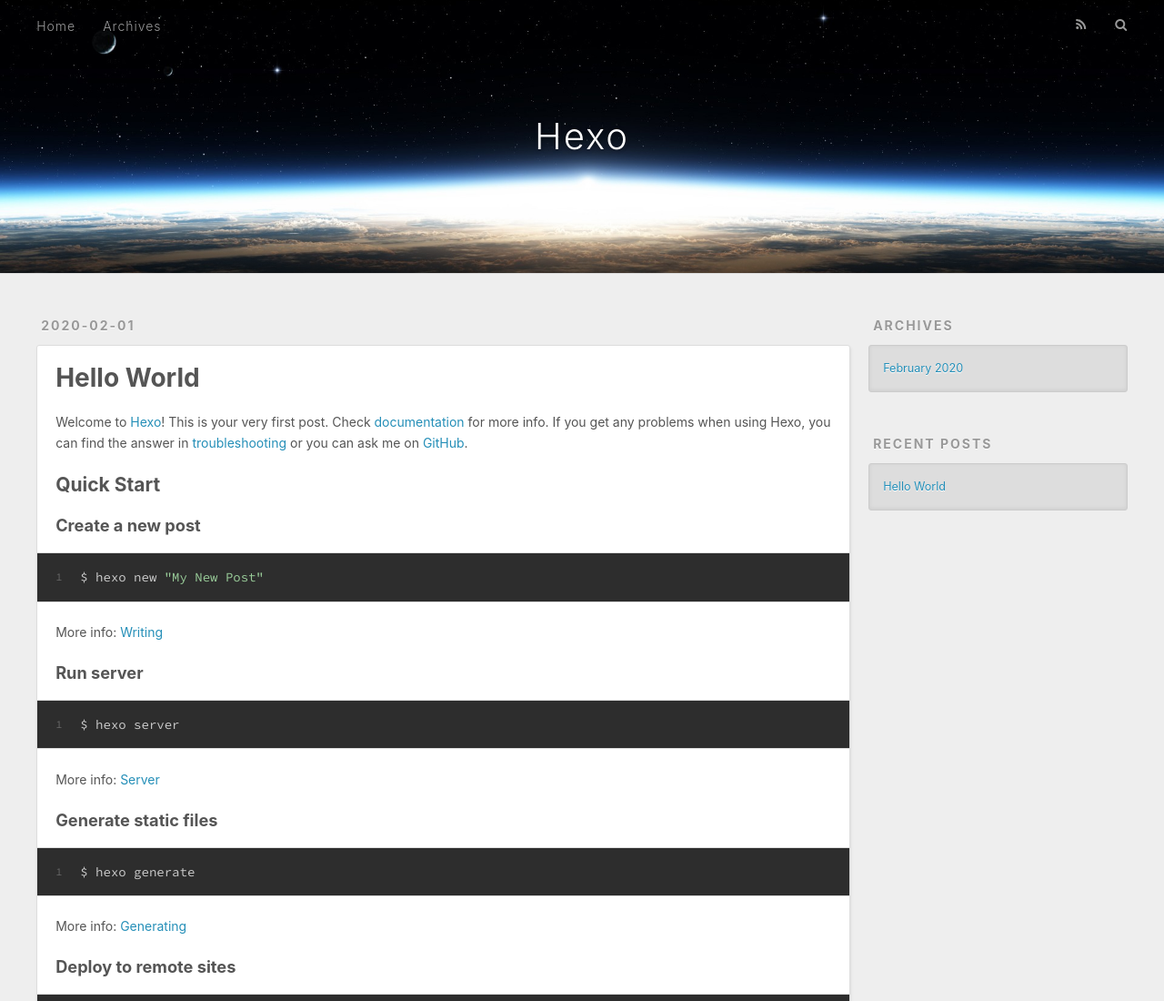
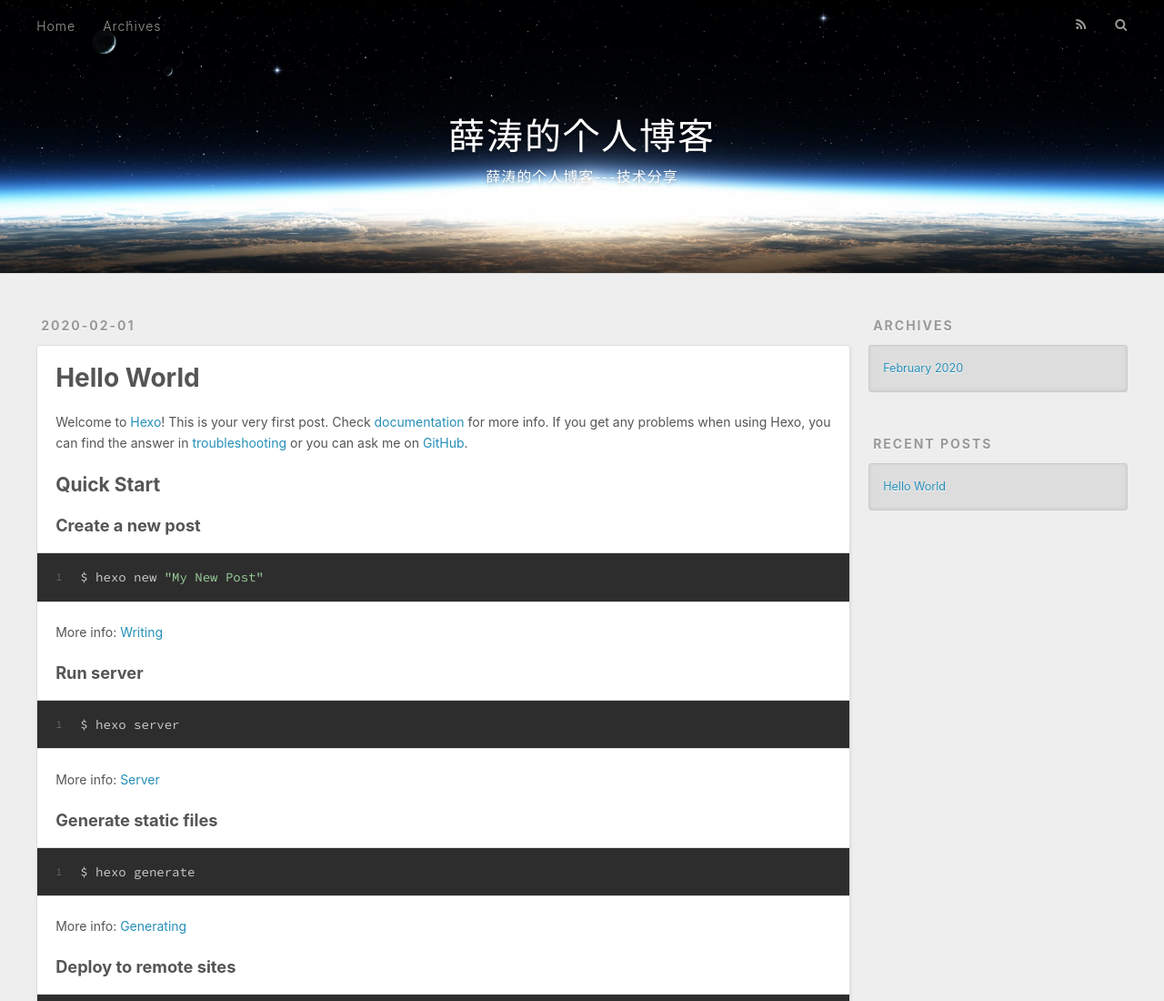
Before and after one commit to xytchina2008/xytchina2008.github.io, a plain HTML site: page index.html in a window 1280 px wide. Shown: the top 1100 px of the page at 91% size. Drawn offline with nearby package versions, Linux system fonts and the light colour scheme.

Commit message:
Site updated: 2020-02-01 11:42:28

```diff
--- a/index.html
+++ b/index.html
@@ -5,17 +5,17 @@
 
 
 
-  <title>Hexo</title>
+  <title>薛涛的个人博客</title>
   <meta name="viewport" content="width=device-width, initial-scale=1, maximum-scale=1">
   <meta property="og:type" content="website">
-<meta property="og:title" content="Hexo">
+<meta property="og:title" content="薛涛的个人博客">
 <meta property="og:url" content="http://yoursite.com/index.html">
-<meta property="og:site_name" content="Hexo">
+<meta property="og:site_name" content="薛涛的个人博客">
 <meta property="og:locale" content="en_US">
 <meta property="article:author" content="John Doe">
 <meta name="twitter:card" content="summary">
 
-    <link rel="alternate" href="/atom.xml" title="Hexo" type="application/atom+xml">
+    <link rel="alternate" href="/atom.xml" title="薛涛的个人博客" type="application/atom+xml">
 
 
     <link rel="icon" href="/favicon.png">
@@ -36,8 +36,12 @@
   <div id="header-outer" class="outer">
     <div id="header-title" class="inner">
       <h1 id="logo-wrap">
-        <a href="/" id="logo">Hexo</a>
+        <a href="/" id="logo">薛涛的个人博客</a>
       </h1>
+
+        <h2 id="subtitle-wrap">
+          <a href="/" id="subtitle">薛涛的个人博客---技术分享</a>
+        </h2>
 
     </div>
     <div id="header-inner" class="inner">
@@ -103,7 +107,7 @@
 
     </div>
     <footer class="article-footer">
-      <a data-url="http://yoursite.com/2020/02/01/hello-world/" data-id="ck631nyky0000csvu29t4a1gp" class="article-share-link">Share</a>
+      <a data-url="http://yoursite.com/2020/02/01/hello-world/" data-id="ck631vv430000ogvu5ukbfeox" class="article-share-link">Share</a>
 
 
     </footer>
```
Also changed, not shown: 2020/02/01/hello-world/index.html (+9 -5 lines), archives/2020/02/index.html (+9 -5 lines), archives/2020/index.html (+9 -5 lines), archives/index.html (+9 -5 lines).
